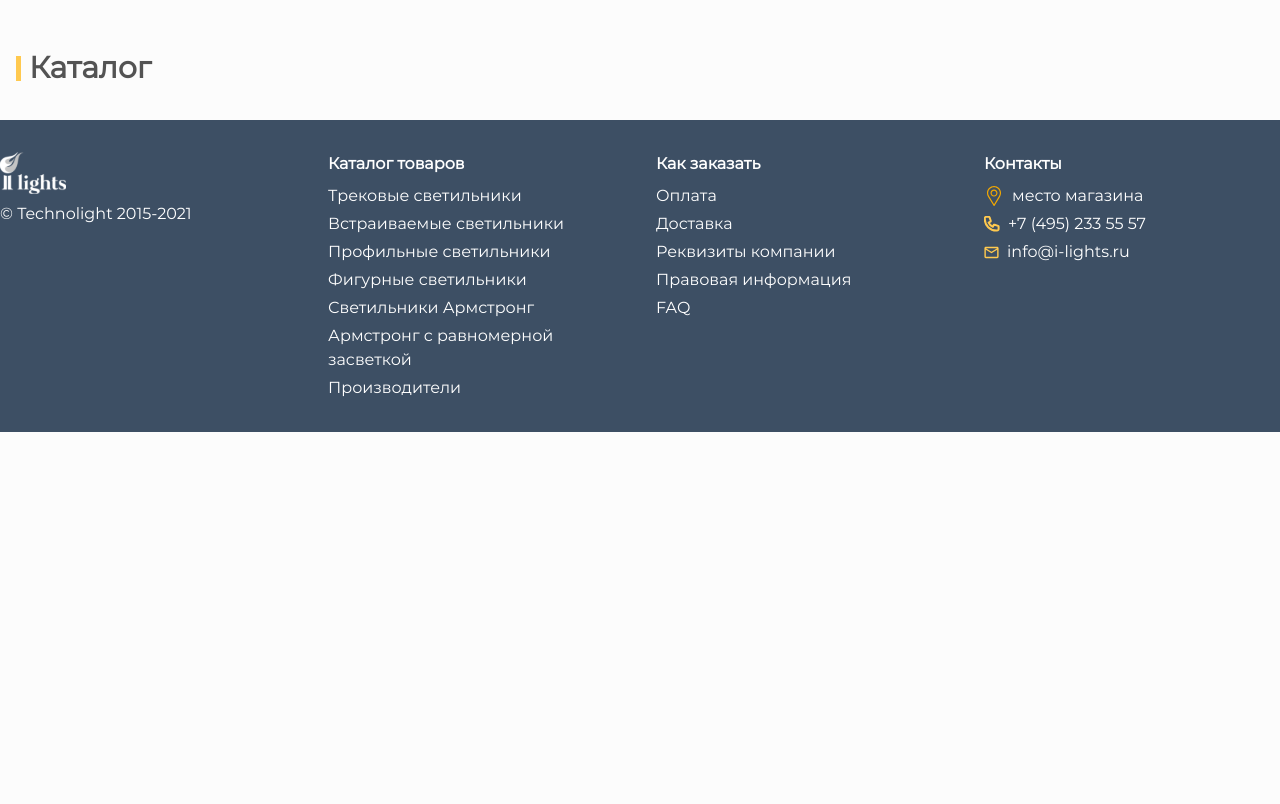
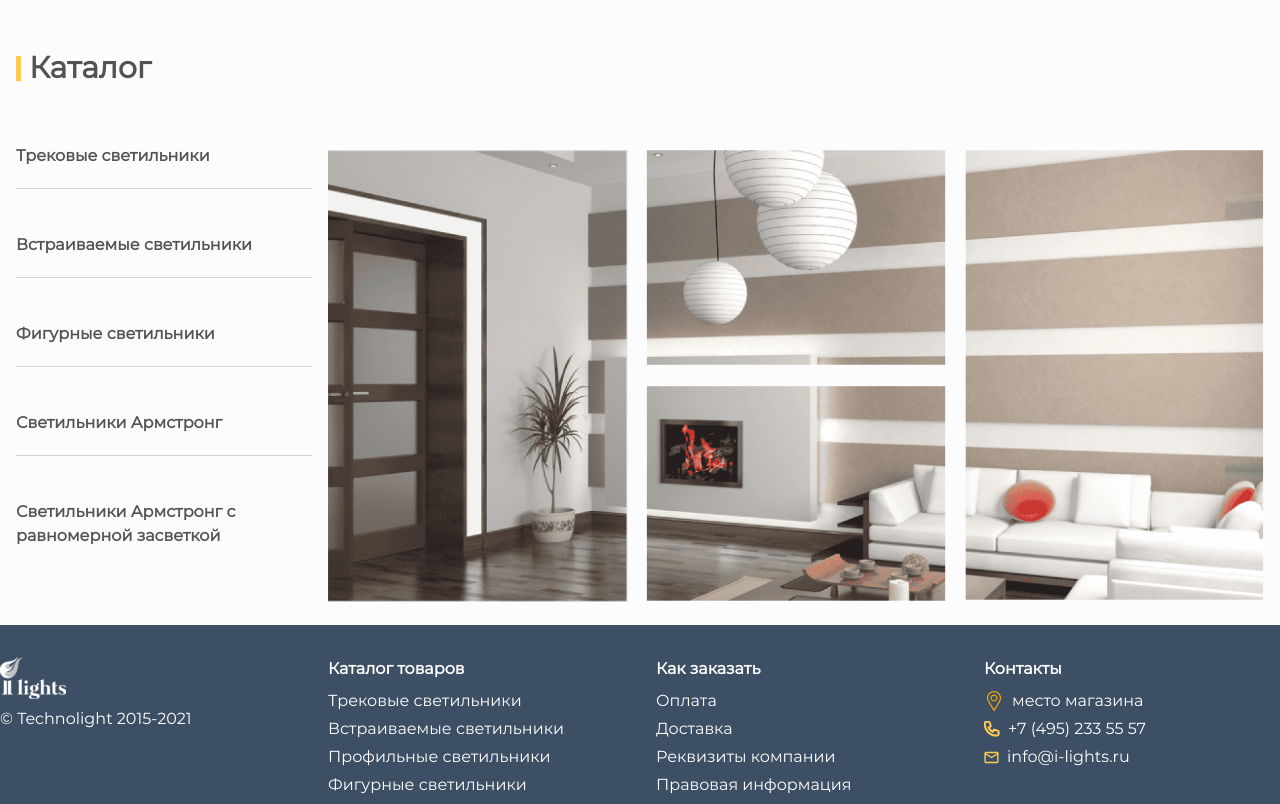
Before and after one commit to 89811421793/lamps, a Next.js app: page / in a window 1280 px wide. Shown: the part 480-1284 px from the top of the page. Before the commit the page ends 912 px from the top, so only its background shows below. Built offline with nearby package versions, Linux system fonts and the light colour scheme.

Commit message:
вид секции "каталог" для mainpage

```diff
--- a/src/app/components/sections/mainpage/CatalogSection.tsx
+++ b/src/app/components/sections/mainpage/CatalogSection.tsx
@@ -1,10 +1,43 @@
 import React from 'react';
 import SectionTitle from '../../SectionTitle';
+import Image from 'next/image';
 
 const CatalogSection = () => {
+    const items = [
+        "Трековые светильники",
+        "Встраиваемые светильники",
+        "Фигурные светильники",
+        "Светильники Армстронг",
+        "Светильники Армстронг с равномерной засветкой"
+      ];
+
     return (
         <section>
             <SectionTitle title="Каталог"/>
+            <div className="flex flex-col md:flex-row">
+      <div className="flex flex-col justify-start items-start pr-4 w-full md:w-1/4 mt-6">
+        <ul className="space-y-11">
+          {items.map((item) => (
+            <li key={item} className="text-darkgrey font-montserrat text-14 font-bold leading-22 break-words">
+              {item}
+              {/* Условный рендеринг разделителя */}
+              {item !== items[items.length - 1] && <hr className="my-5 border-gray-300" />}
+            </li>
+          ))}
+        </ul>
+      </div>
+
+
+      <div className="flex-shrink-0 w-full md:w-3/4">
+        <Image
+          src='/catalog.png'
+          alt="Hero Image"
+          width={960}
+          height={600}
+          layout="responsive"
+        />
+      </div>
+    </div>
         </section>
     );
 };
```
